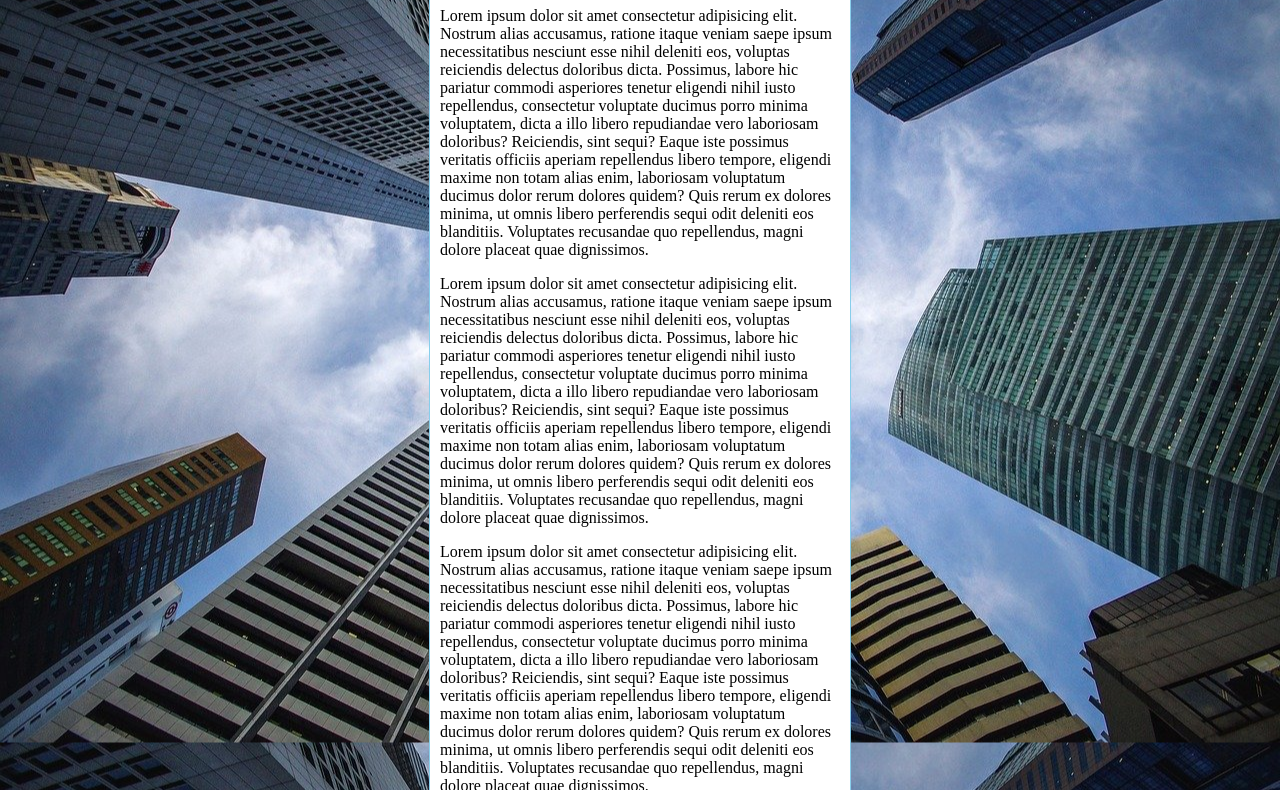
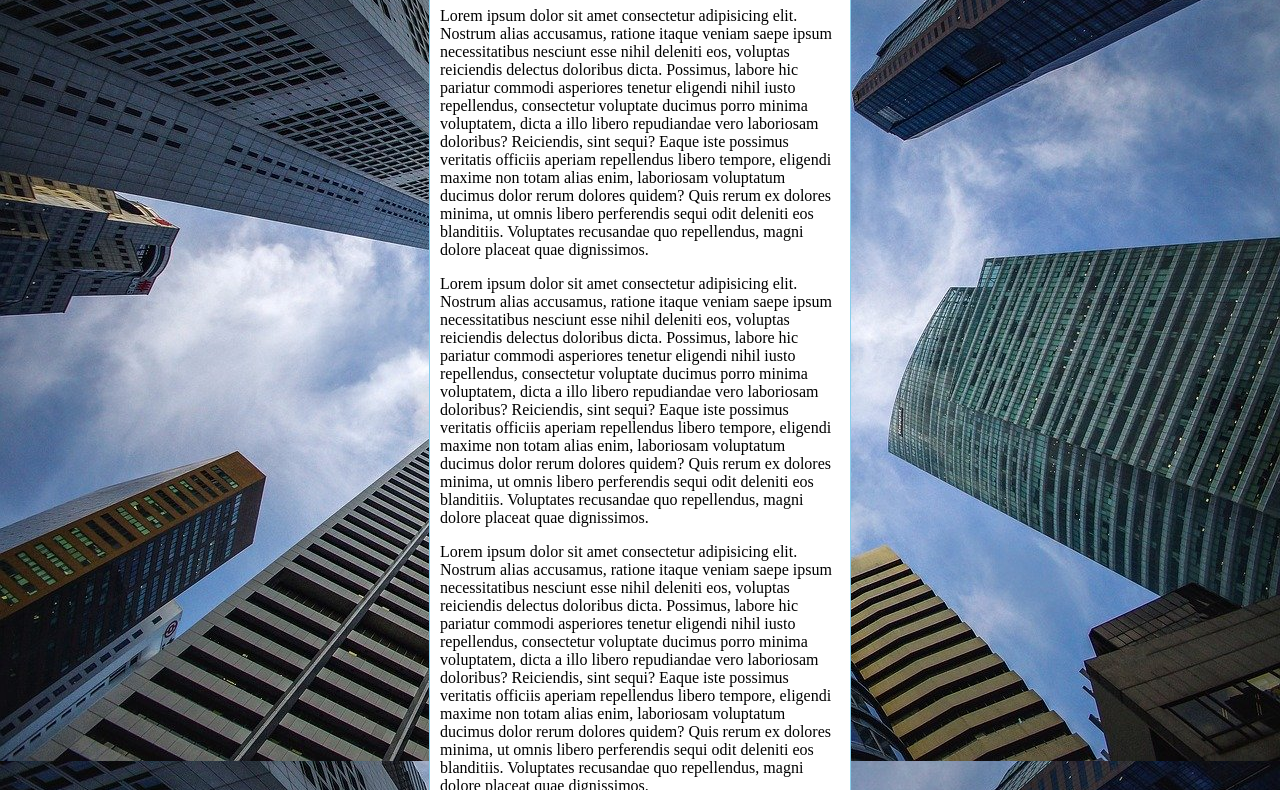
Before and after one commit to wilgnerbsilva/html-css, a plain HTML site: page exercicios/ex022/fundo006.html in a window 1280 px wide. Shown: the part 92-882 px from the top of the page. Drawn offline with Linux system fonts and the light colour scheme.

Commit message:
atualizei o exercicio 022 - shorhand

```diff
--- a/exercicios/ex022/fundo006.html
+++ b/exercicios/ex022/fundo006.html
@@ -4,17 +4,26 @@
     <meta charset="UTF-8">
     <meta http-equiv="X-UA-Compatible" content="IE=edge">
     <meta name="viewport" content="width=device-width, initial-scale=1.0">
-    <title>Document</title>
+    <title>Fundo fixo de tela</title>
     <style>
         body {
             height: 100vh;
-            background-color: black;
+            /*background-color: black;
             background-image: url('imagens/wallpaper002.jpg');
             background-position: center center;
-            background-repeat: repeat-y;
-            background-size: cover; /*Contain - Exibe 100% da imagem, porém quando diminuimos a janela, fica com a parte preta em baixo;
+            background-repeat: no-repeat;
+            background-size: cover; *//*Contain - Exibe 100% da imagem, porém quando diminuimos a janela, fica com a parte preta em baixo;
             cover - Vai mostrar a imagem, cobrir a tela inteira, mesmo que tenha que picotar a imagem*/
+            background-attachment: fixed; /* scroll - A imagem rola junto com a página
+            fixed - O fundo fica parado mesmo usando o scroll */
+
+            /* Shorthand - background
+                color > image > position > repeat > [size] > attachment  - - Shorthand funciona, mas sem o size*/
+
+            background: black url(imagens/wallpaper002.jpg) center center no-repeat  fixed;
+            background-size: cover;
         }
+
 
         main {
             background-color: white;
```
